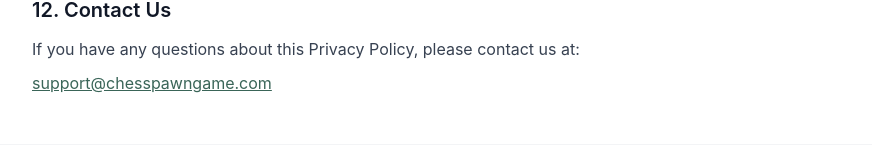
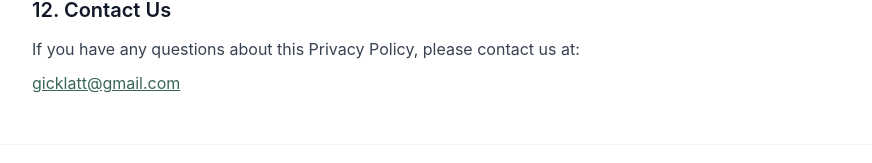
Before and after one commit to gicklatt/chesspawngame, a Next.js app: page /privacy in a window 1280 px wide. Shown: the part 2269-2432 px from the top of the page, without its empty margins (184-1056 px from the left). Built offline with nearby package versions, Linux system fonts and the light colour scheme.

Commit message:
chore: update support email address to gicklatt@gmail.com

```diff
--- a/src/app/privacy/page.js
+++ b/src/app/privacy/page.js
@@ -224,10 +224,10 @@
             </p>
             <p className="mt-2">
               <a
-                href="mailto:support@chesspawngame.com"
+                href="mailto:gicklatt@gmail.com"
                 className="text-deft-600 underline"
               >
-                support@chesspawngame.com
+                gicklatt@gmail.com
               </a>
             </p>
           </section>
--- a/src/components/Footer.js
+++ b/src/components/Footer.js
@@ -20,7 +20,7 @@
               Privacy Policy
             </Link>
             <a
-              href="mailto:support@chesspawngame.com"
+              href="mailto:gicklatt@gmail.com"
               className="text-gray-600 transition-colors hover:text-deft-600"
             >
               Support
```
